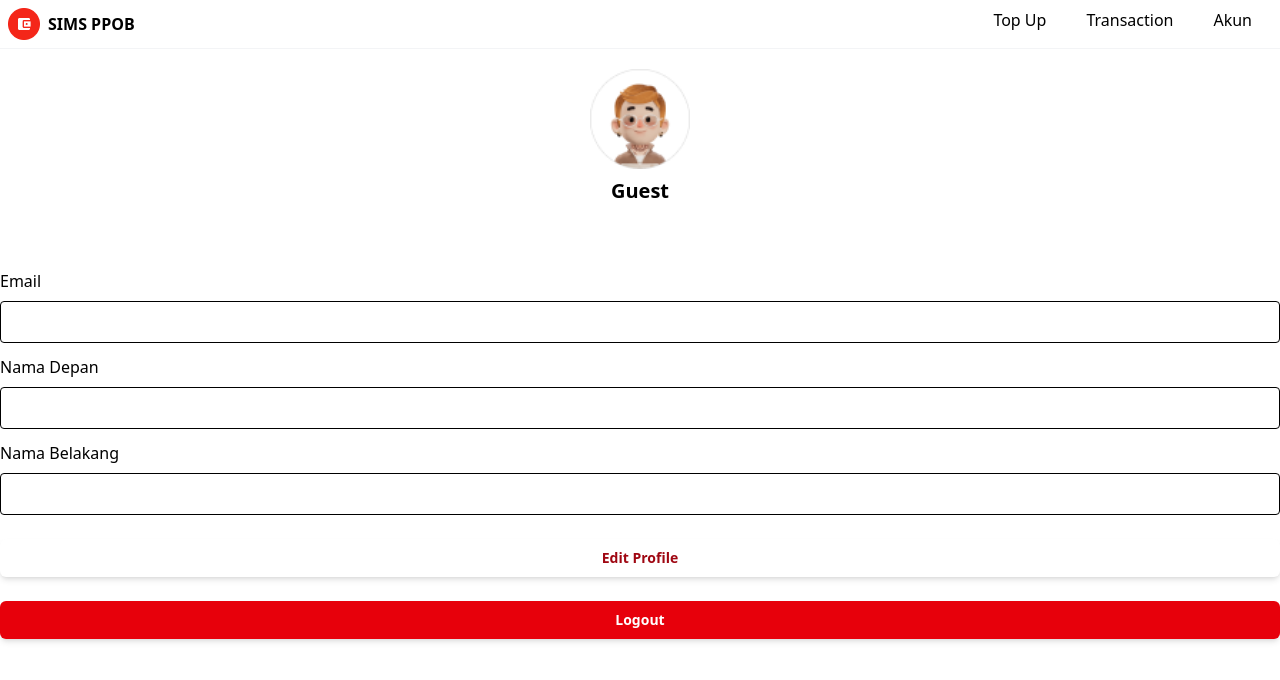
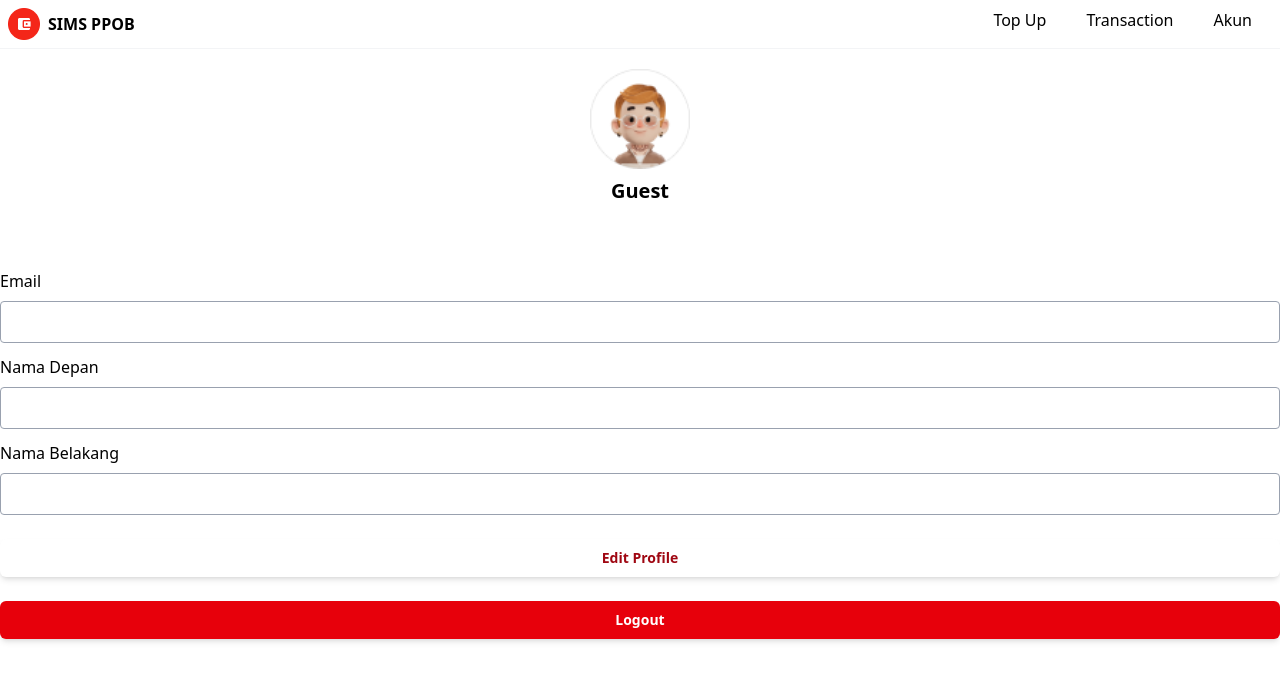
Before and after one commit to agungshndy/sims-ppob, a React (Vite) app: page /sims-ppob/account in a window 1280 px wide. Shown: the top 680 px of the page. Built offline with nearby package versions, Linux system fonts and the light colour scheme.

Commit message:
profile minor update

```diff
--- a/src/components/Account.jsx
+++ b/src/components/Account.jsx
@@ -42,20 +42,20 @@ function Account(){
             <div className='account-detail'>
                 <div className='mb-3'>
                     <label htmlFor="email">Email</label>
-                    <div className='rounded border-1 p-2 mt-2'>
-                        <input className='w-full' type="email" name="email" id="email" value={user?.email || ''} readOnly/>
+                    <div>
+                        <input className='w-full rounded border border-gray-400 p-2 mt-2' type="email" name="email" id="email" value={user?.email || ''} readOnly/>
                     </div>
                 </div>
                 <div className='mb-3'>
                     <label htmlFor="namaDepan">Nama Depan</label>
-                    <div className='rounded border-1 p-2 mt-2'>
-                        <input className='w-full' type="text" name="namaDepan" id="namaDepan" value={user?.firstname || ''} readOnly/>
+                    <div>
+                        <input className='w-full rounded border border-gray-400 p-2 mt-2' type="text" name="namaDepan" id="namaDepan" value={user?.firstname || ''} readOnly/>
                     </div>
                 </div>
                 <div className='mb-3'>
                     <label htmlFor="namaBelakang">Nama Belakang</label>
-                    <div className='rounded border-1 p-2 mt-2'>
-                        <input className='w-full' type="text" name="namaBelakang" id="namaBelakang" value={user?.lastname || ''} readOnly/>
+                    <div>
+                        <input className='w-full rounded border border-gray-400 p-2 mt-2' type="text" name="namaBelakang" id="namaBelakang" value={user?.lastname || ''} readOnly/>
                     </div>
                 </div>
                 <div className='grid grid-cols-1 my-2'>
--- a/src/components/EditProfile.jsx
+++ b/src/components/EditProfile.jsx
@@ -70,20 +70,20 @@ function EditProfile(){
             <div className='account-detail'>
                 <div className='mb-3'>
                     <label htmlFor="email">Email</label>
-                    <div className='rounded border-1 p-2 mt-2'>
-                        <input className='w-full' type="email" name="email" id="email" value={formData.email} onChange={handleChange}/>
+                    <div>
+                        <input className='w-full rounded border border-gray-400 p-2 mt-2' type="email" name="email" id="email" value={formData.email} onChange={handleChange}/>
                     </div>
                 </div>
                 <div className='mb-3'>
                     <label htmlFor="namaDepan">Nama Depan</label>
-                    <div className='rounded border-1 p-2 mt-2'>
-                        <input className='w-full' type="text" name="firstname" id="namaDepan" value={formData.firstname} onChange={handleChange}/>
+                    <div>
+                        <input className='w-full rounded border border-gray-400 p-2 mt-2' type="text" name="firstname" id="namaDepan" value={formData.firstname} onChange={handleChange}/>
                     </div>
                 </div>
                 <div className='mb-3'>
                     <label htmlFor="namaBelakang">Nama Belakang</label>
-                    <div className='rounded border-1 p-2 mt-2'>
-                        <input className='w-full' type="text" name="lastname" id="namaBelakang" value={formData.lastname} onChange={handleChange}/>
+                    <div>
+                        <input className='w-full rounded border border-gray-400 p-2 mt-2' type="text" name="lastname" id="namaBelakang" value={formData.lastname} onChange={handleChange}/>
                     </div>
                 </div>
                 <div className='grid grid-cols-1 my-2'>
```
